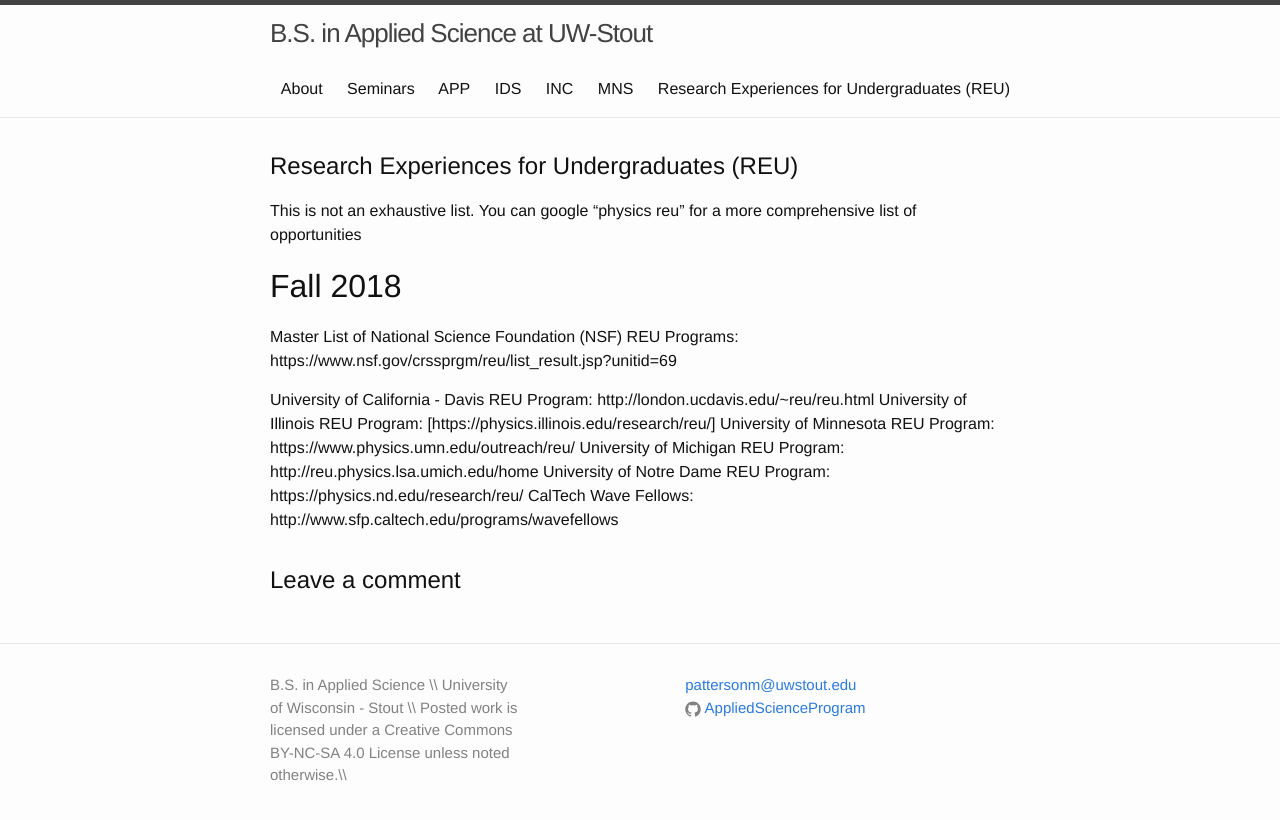
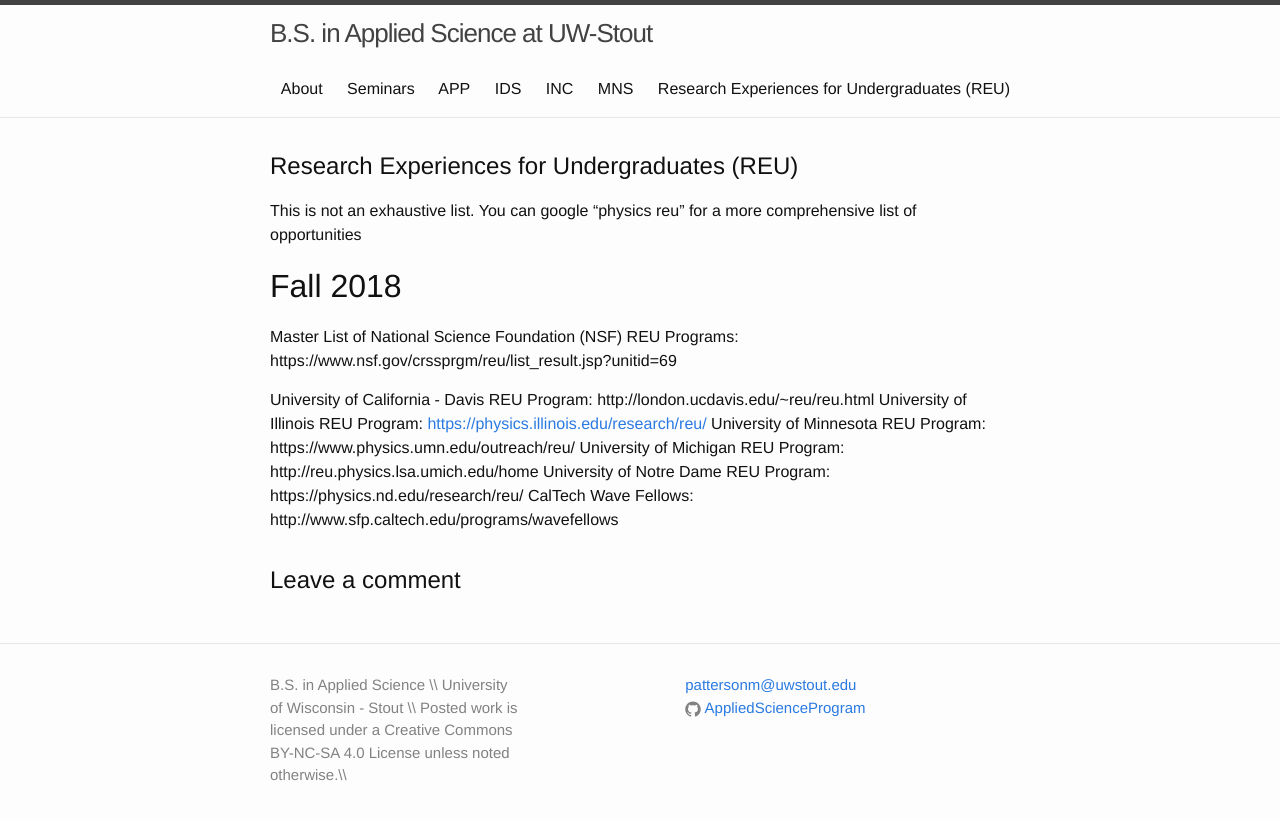
Before and after one commit to AppliedScienceProgram/AppliedScienceProgram.github.io, a Jekyll site: the page built from REU_programs.md, in a window 1280 px wide. Shown: the top 820 px of the page. Built offline with Jekyll 4.4.1, drawn with Linux system fonts in a browser that asks for light colours; nearby versions of some CDN libraries; our own code applies the rules of GitHub Pages for plain Markdown files.

```diff
--- a/REU_programs.md
+++ b/REU_programs.md
@@ -7,7 +7,7 @@ This is not an exhaustive list.  You can google "physics reu" for a more compreh
 Master List of National Science Foundation (NSF) REU Programs: https://www.nsf.gov/crssprgm/reu/list_result.jsp?unitid=69
 
 University of California - Davis REU Program: http://london.ucdavis.edu/~reu/reu.html
-University of Illinois REU Program: [https://physics.illinois.edu/research/reu/]
+University of Illinois REU Program: <https://physics.illinois.edu/research/reu/>
 University of Minnesota REU Program: https://www.physics.umn.edu/outreach/reu/
 University of Michigan REU Program: http://reu.physics.lsa.umich.edu/home
 University of Notre Dame REU Program: https://physics.nd.edu/research/reu/
```
